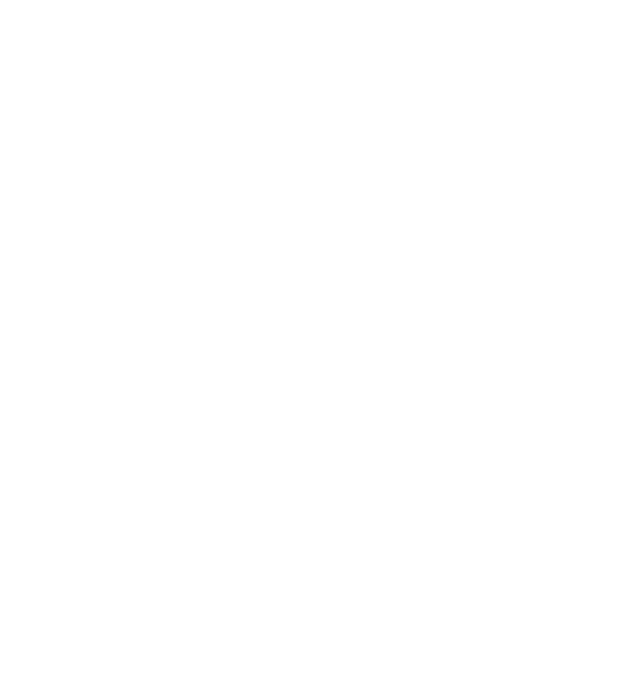
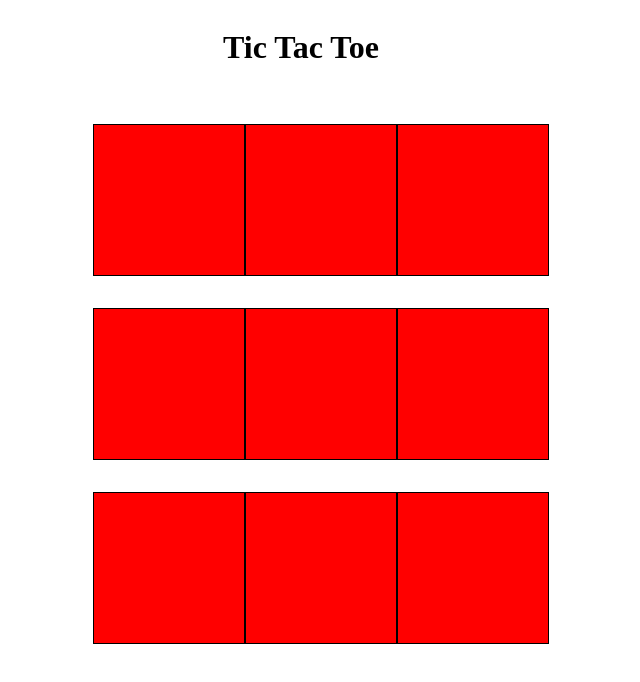
Before and after one commit to KanteLabs/Game, a plain HTML site: page index.html in a window 1280 px wide. Shown: the whole page, without its empty margins (339-979 px from the left). Drawn offline with Linux system fonts and the light colour scheme.

Commit message:
started grid layout

```diff
--- a/css/main.css
+++ b/css/main.css
@@ -0,0 +1,30 @@
+*{
+
+}
+
+body{
+    box-sizing: border-box;
+}
+
+.gameBoard {
+    display: flex;
+    flex-flow: column nowrap;
+    justify-content: center;
+}
+
+h1 {
+    text-align: center;
+}
+
+.gameBoard ul {
+    display: flex;
+    justify-content: center;
+}
+
+.gameBoard ul li {
+    list-style-type: none;
+    background: red;
+    border: 1px solid black;
+    width: 150px;
+    height: 150px;
+}
--- a/index.html
+++ b/index.html
@@ -7,7 +7,43 @@
         <link href="css/main.css" rel="stylesheet">
     </head>
     <body>
+        <div class="gameBoard">
+            <h1>Tic Tac Toe</h1>
+            <div class="score"><h2></h2></div>
+            <ul>
+                <li class="tile" id="tile1">
 
+                </li>
+                <li class="tile" id="tile2">
+
+                </li>
+                <li class="tile" id="tile3">
+
+                </li>
+            </ul>
+            <ul>
+                <li class="tile" id="tile4">
+
+                </li>
+                <li class="tile" id="tile5">
+
+                </li>
+                <li class="tile" id="tile6">
+
+                </li>
+            </ul>
+            <ul>
+                <li class="tile" id="tile7">
+
+                </li>
+                <li class="tile" id="tile8">
+
+                </li>
+                <li class="tile" id="tile9">
+
+                </li>
+            </ul>
+        </div>
         <script src="js/main.js"></script>
     </body>
 </html>
```
